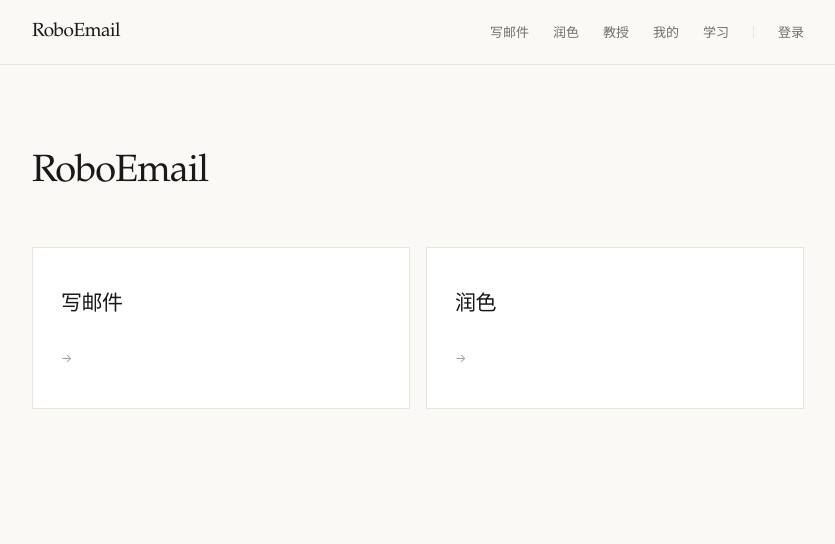
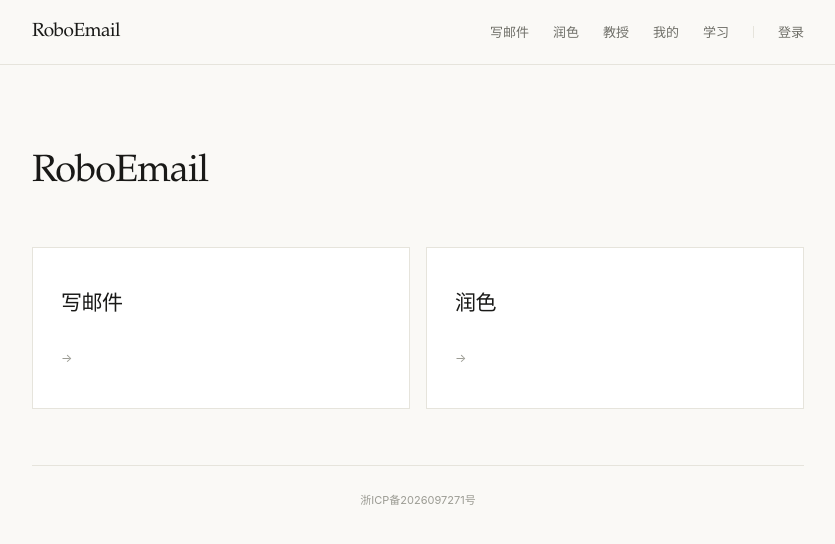
Before and after one commit to Sherry-Qiuu/RoboEmail, a React (Vite) app in the folder apps/web/: page / in a window 1280 px wide. Shown: the top 544 px of the page, without its empty margins (222-1057 px from the left). Built offline with nearby package versions, Linux system fonts and the light colour scheme; no server answers.

Commit message:
feat: show the icp filing number in the footer

```diff
--- a/apps/web/src/App.tsx
+++ b/apps/web/src/App.tsx
@@ -151,6 +151,19 @@ export function App() {
           </>
         )}
       </main>
+
+      <footer className="mx-auto max-w-[820px] px-6 pb-10">
+        <div className="border-t border-rule pt-5 text-center">
+          <a
+            href="https://beian.miit.gov.cn/"
+            target="_blank"
+            rel="noreferrer"
+            className="text-[11px] text-faint transition-colors hover:text-ink"
+          >
+            浙ICP备2026097271号
+          </a>
+        </div>
+      </footer>
     </div>
   )
 }
```
